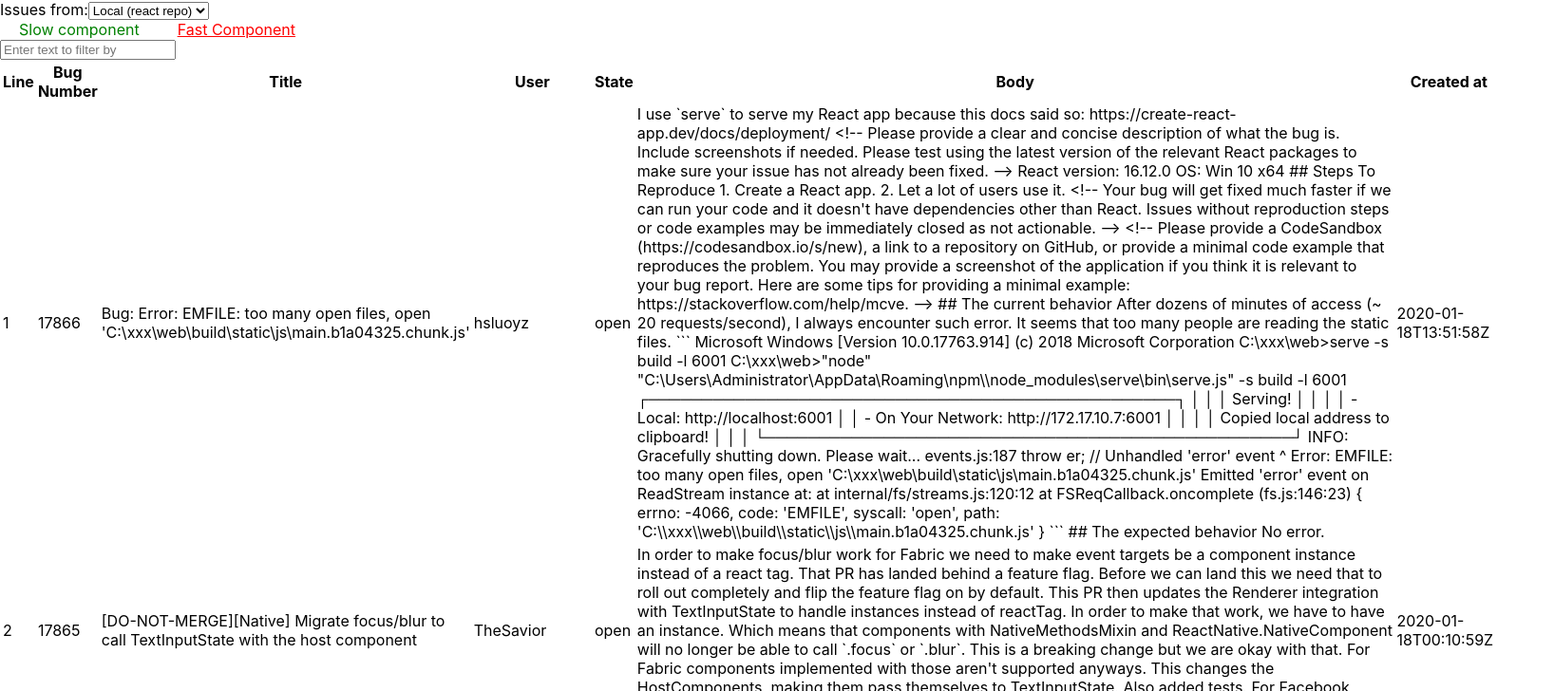
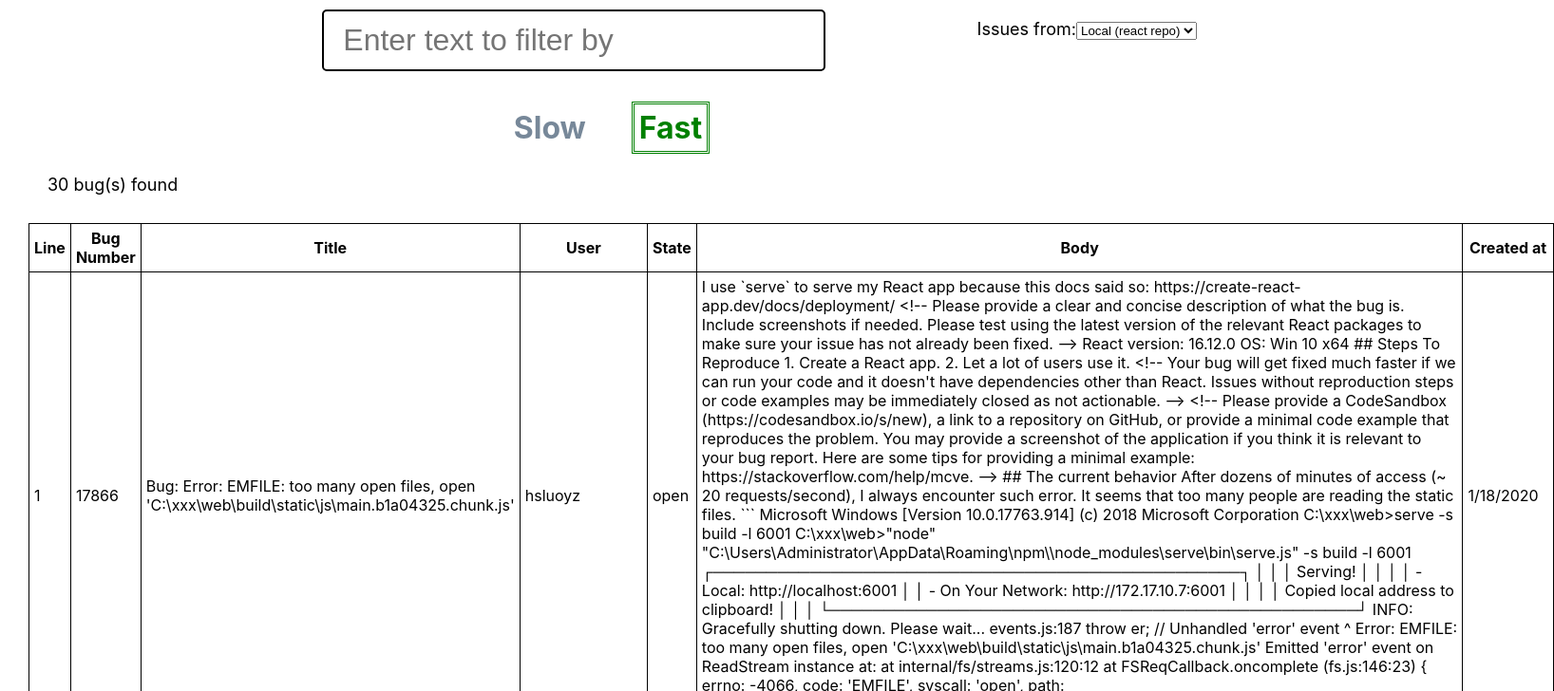
Before and after one commit to OlgaKuksa/client-perf-demo, a React app: page / in a window 1280 px wide. Shown: the top 728 px of the page at 95% size, 1636 px wide, since content can reach past the window. Built offline with nearby package versions, Linux system fonts and the light colour scheme.

Commit message:
feat: add some plain style enhancements

```diff
--- a/src/components/BugTable.js
+++ b/src/components/BugTable.js
@@ -2,7 +2,10 @@ import React from "react";
 
 class BugTable extends React.Component {
   render() {
-    return (
+    const count = this.props.results.length;
+    return count ? (
+      <div>
+        <div className='count-message'>{count} bug(s) found</div>
         <table>
           <thead>
             <tr>
@@ -24,12 +27,19 @@ class BugTable extends React.Component {
                 <td>{it.user.login}</td>
                 <td>{it.state}</td>
                 <td>{it.body}</td>
-              <td>{it.created_at}</td>
+                <td>
+                  {new Date(it.created_at).toLocaleDateString("en-us", {
+                    year: "numeric",
+                    month: "numeric",
+                    day: "numeric"
+                  })}
+                </td>
               </tr>
             ))}
           </tbody>
         </table>
-    );
+      </div>
+    ) : <div class='big-message'>No bugs found</div>;
   }
 }
 
--- a/src/components/Filter.js
+++ b/src/components/Filter.js
@@ -15,6 +15,8 @@ class Filter extends React.Component {
   render() {
     return (
       <input
+        className="filter-input"
+        type="text"
         value={this.state.value}
         onChange={this.onValueChange}
         placeholder="Enter text to filter by"
--- a/src/components/PageView.css
+++ /dev/null
@@ -1,13 +0,0 @@
-.component-box {
-  margin: 10px 20px 10px 20px;
-  cursor: pointer;
-}
-
-.active {
-  color: red;
-  text-decoration: underline;
-}
-
-.inactive {
-  color: green;
-}
--- a/src/components/PageView.js
+++ b/src/components/PageView.js
@@ -4,8 +4,6 @@ import Filter from "./Filter";
 import BugTable from "./BugTable";
 
 import results from "../api/sampleIssues.json";
-
-import "./PageView.css";
 
 class PageView extends React.Component {
   constructor() {
@@ -20,8 +18,12 @@ class PageView extends React.Component {
   render() {
     return (
       <div>
+        <div className='filter-box'>
+        <Filter />
         <SourceSelector />
-        <div>
+        </div>
+        <div className='component-line'>
+        <span>
           <span
             onClick={this.makeComponentActive}
             id="slow"
@@ -32,7 +34,7 @@ class PageView extends React.Component {
                 : "inactive")
             }
           >
-            Slow component
+            Slow
           </span>
           <span
             onClick={this.makeComponentActive}
@@ -44,12 +46,11 @@ class PageView extends React.Component {
                 : "inactive")
             }
           >
-            Fast Component
+            Fast
           </span>
+        </span>
         </div>
-
-        <Filter />
-       <BugTable results={results}/>
+        <BugTable results={results} />
       </div>
     );
   }
--- a/src/components/SourceSelector.js
+++ b/src/components/SourceSelector.js
@@ -13,7 +13,7 @@ class SourceSelector extends React.Component {
 
   render() {
     return (
-      <div id="source-selector">
+      <span className="source-selector">
         Issues from:
         <select
           name="data-source"
@@ -24,7 +24,7 @@ class SourceSelector extends React.Component {
           <option value="enzyme">Enzyme repo</option>
           <option value="jest">Jest repo</option>
         </select>
-      </div>
+      </span>
     );
   }
 }
--- a/src/index.css
+++ b/src/index.css
@@ -1,13 +1,86 @@
 body {
   margin: 0;
-  font-family: -apple-system, BlinkMacSystemFont, 'Segoe UI', 'Roboto', 'Oxygen',
-    'Ubuntu', 'Cantarell', 'Fira Sans', 'Droid Sans', 'Helvetica Neue',
+  font-family: -apple-system, BlinkMacSystemFont, "Segoe UI", "Roboto", "Oxygen",
+    "Ubuntu", "Cantarell", "Fira Sans", "Droid Sans", "Helvetica Neue",
     sans-serif;
   -webkit-font-smoothing: antialiased;
   -moz-osx-font-smoothing: grayscale;
 }
 
 code {
-  font-family: source-code-pro, Menlo, Monaco, Consolas, 'Courier New',
+  font-family: source-code-pro, Menlo, Monaco, Consolas, "Courier New",
     monospace;
 }
+
+table,
+th,
+td {
+  border: 1px solid black;
+  border-collapse: collapse;
+}
+
+table {
+  margin: 30px;
+}
+
+th,
+td {
+  padding: 5px;
+}
+
+.component-box {
+  margin: 10px 20px 10px 20px;
+  cursor: pointer;
+  font-weight: bold;
+  font-size: xx-large;
+  padding: 5px;
+  box-sizing: border-box;
+}
+
+.active {
+  color: green;
+  border: 3px double;
+}
+
+.inactive {
+  color: lightslategrey;
+  border: 3px double transparent;
+}
+
+.source-selector {
+  float: right;
+  margin: 20px;
+  font-size: large;
+}
+
+.component-line {
+  text-align: center;
+  margin: 30px 0px 30px 0px;
+}
+
+.filter-box {
+  text-align: center;
+  padding: 0 0 0 200px;
+}
+
+.filter-input {
+  padding: 12px 20px;
+  font-size: xx-large;
+  margin: 10px 20px 10px 20px;
+  width: 45%;
+  border: 2px solid;
+  border-radius: 5px;
+}
+
+.big-message {
+  float: center;
+  text-align: center;
+  width: 100%;
+  font-size: 60px;
+  padding-top: 100px;
+}
+
+.count-message{
+  margin-left: 50px;
+  font-size: large;
+}
```
Lines whose indentation alone changed are shown as unchanged.
